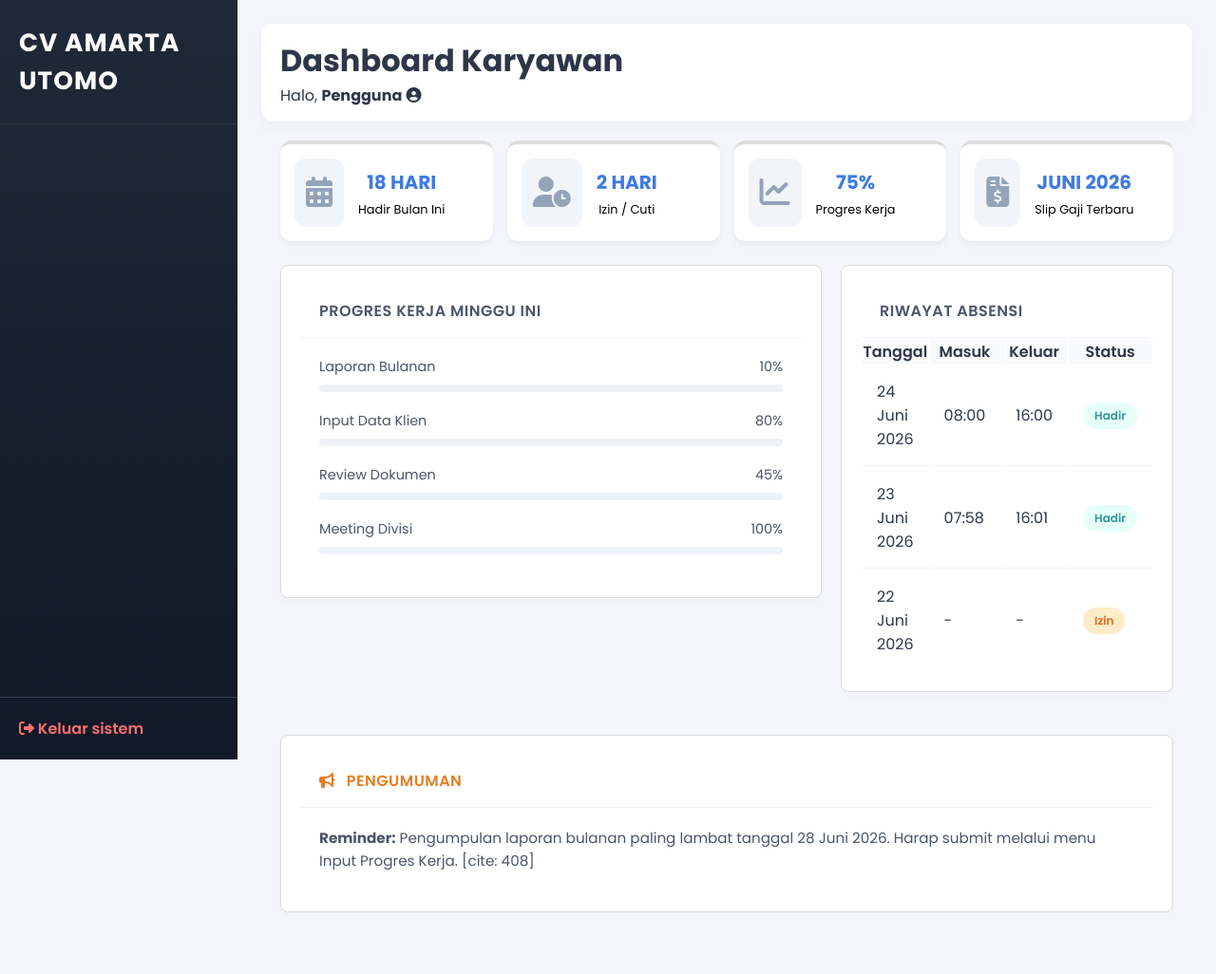
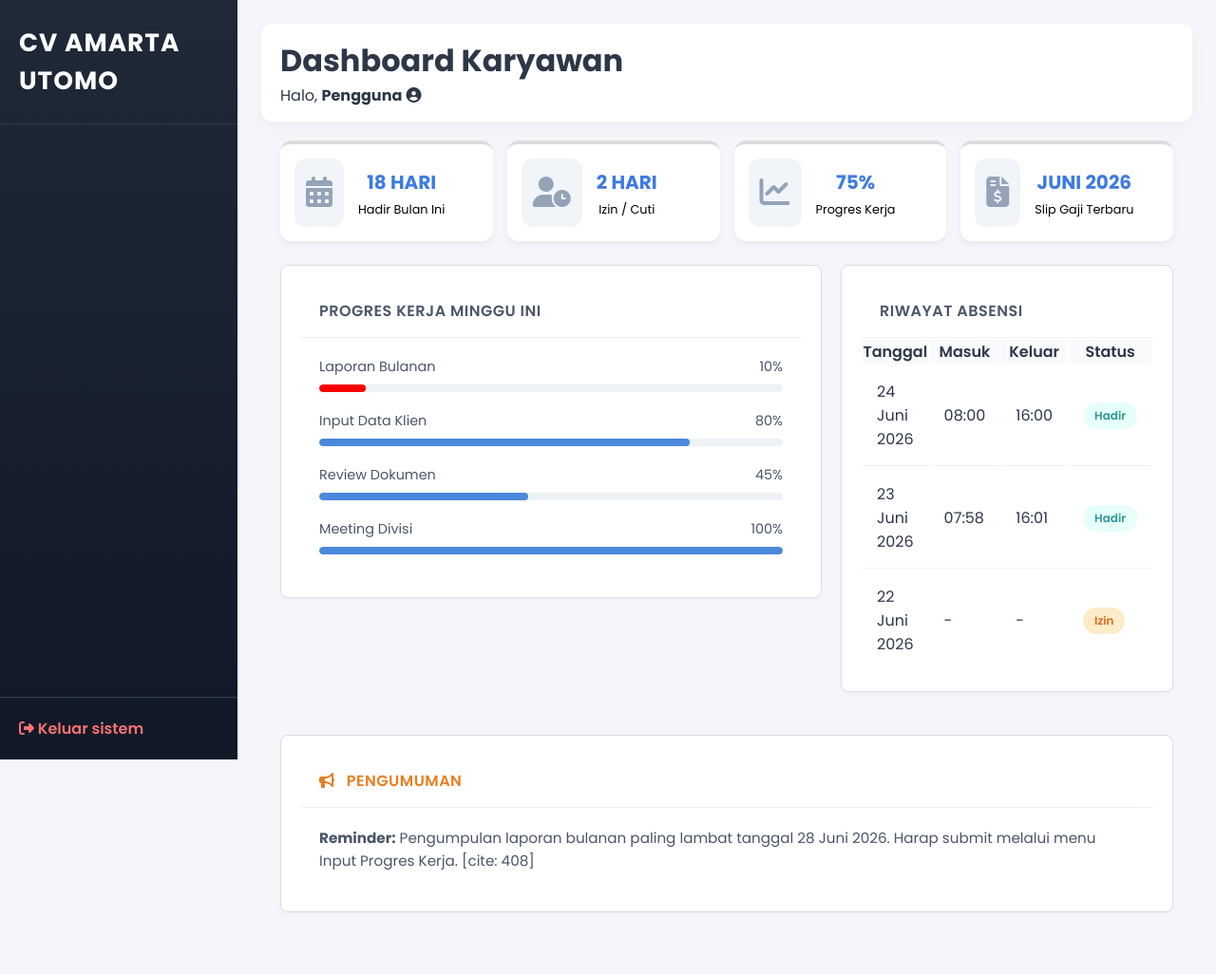
Before and after one commit to cintanussy102-del/PA-AmartaUtomo, a Flask app: template TA_CV_AMARTA_UTOMO/views/templates/karyawan/dashboard.html in a window 1280 px wide. Shown: the whole page at 95% size. Run offline with Flask 3, Linux system fonts and the light colour scheme; the template is opened without the code that fills it, so the values that code supplies are empty.

Commit message:
views/static/css/dashboard.css modified views/templates/karyawan/dashboard.html

```diff
--- a/TA_CV_AMARTA_UTOMO/views/static/css/dashboard.css
+++ b/TA_CV_AMARTA_UTOMO/views/static/css/dashboard.css
@@ -105,13 +105,9 @@ body {
 .progress-bar-bg {
     background: #edf2f7;
     height: 8px;
+    width: 100%;
     border-radius: 20px;
     overflow: hidden;
-}
-
-.progress-fill {
-    background: linear-gradient(90deg, #4b89dc, #60a5fa);
-    border-radius: 20px;
 }
 
 .divisi-list {
@@ -576,6 +572,12 @@ body {
     min-width: 35px;
 }
 
+.progress-fill {
+    height: 100%;
+    border-radius: 20px;
+    transition: background-color 0.3s ease; /* Transisi warna halus */
+}
+
 /* Variasi Warna Progress Fill Berdasarkan Kondisi */
 .fill-green { background-color: #2ecc71; }
 .fill-orange { background-color: #f39c12; }
--- a/TA_CV_AMARTA_UTOMO/views/templates/karyawan/dashboard.html
+++ b/TA_CV_AMARTA_UTOMO/views/templates/karyawan/dashboard.html
@@ -57,7 +57,9 @@
                     <span>Laporan Bulanan</span>
                     <span>10%</span>
                 </div>
-                <div class="progress-bar-bg"><div class="progress-fill fill-blue" style="width: 10%;"></div></div>
+                <div class="progress-bar-bg">
+                    <div class="progress-fill" data-value="10" style="width: 10%;"></div>
+                </div>
             </div>
             <div class="progress-item">
                 <div class="progress-info">
@@ -132,4 +134,31 @@
         </p>
     </div>
 </div>
+
+<script>
+document.addEventListener("DOMContentLoaded", function() {
+    const bars = document.querySelectorAll('.progress-fill');
+
+    bars.forEach(bar => {
+        const value = parseInt(bar.getAttribute('data-value'));
+
+        // 1. Atur lebar bar (width)
+        bar.style.width = value + '%';
+
+        // 2. Atur warna berdasarkan nilai
+        let color = '';
+        if (value >= 1 && value <= 39) {
+            color = 'red';
+        } else if (value >= 40 && value <= 65) {
+            color = 'yellow';
+        } else if (value >= 66 && value <= 79) {
+            color = '#9ACD32';
+        } else if (value >= 80 && value <= 100) {
+            color = '#0ff007';
+        }
+
+        bar.style.backgroundColor = color;
+    });
+});
+</script>
 {% endblock %}
```
